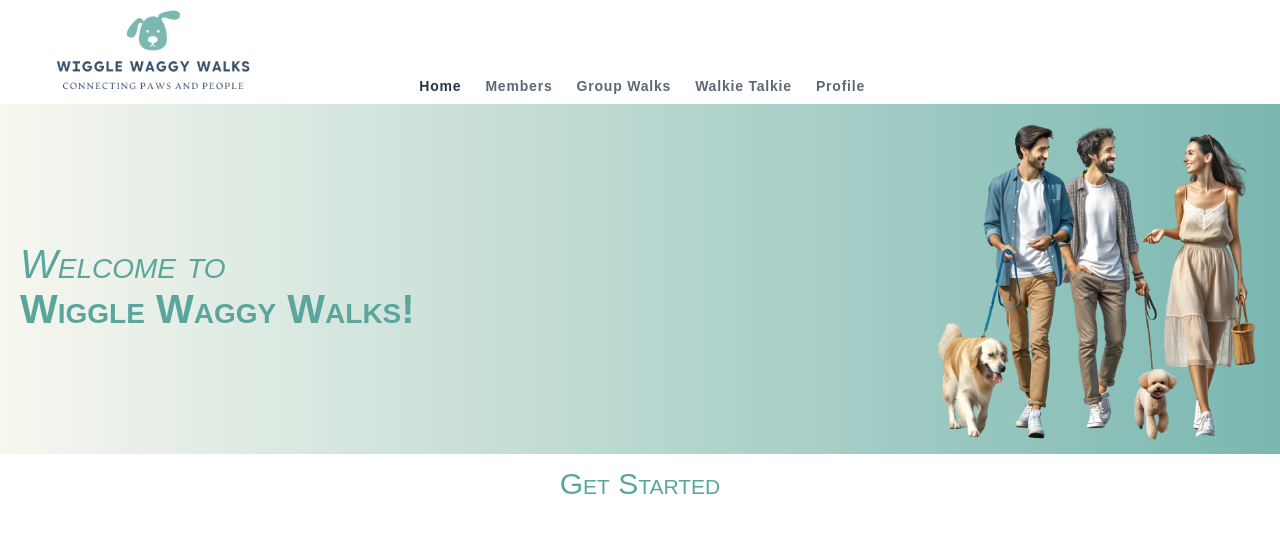
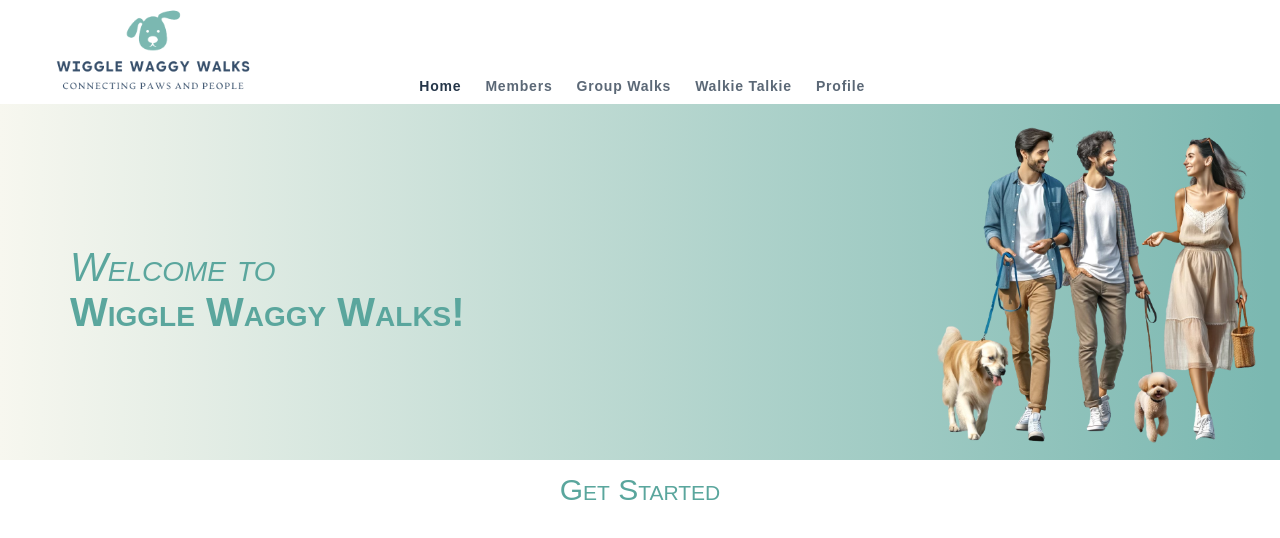
Before and after one commit to gillianroberts1/CapstoneClient, a React (Create React App) app: page / in a window 1280 px wide. Shown: the top 538 px of the page. Built offline with nearby package versions, Linux system fonts and the light colour scheme; no server answers.

Commit message:
homepage styling

```diff
--- a/src/components/css/Home.css
+++ b/src/components/css/Home.css
@@ -22,6 +22,7 @@
   gap: 10px;
   align-items: center;
   width: 100%;
+  height: 340px;
 }
 
 
@@ -74,6 +75,7 @@ p {
   text-align: start !important;
   color: #5aa69d;
   font-variant: small-caps;
+  padding-left: 50px;
 }
 .welcome {
   font-style: italic;
```
